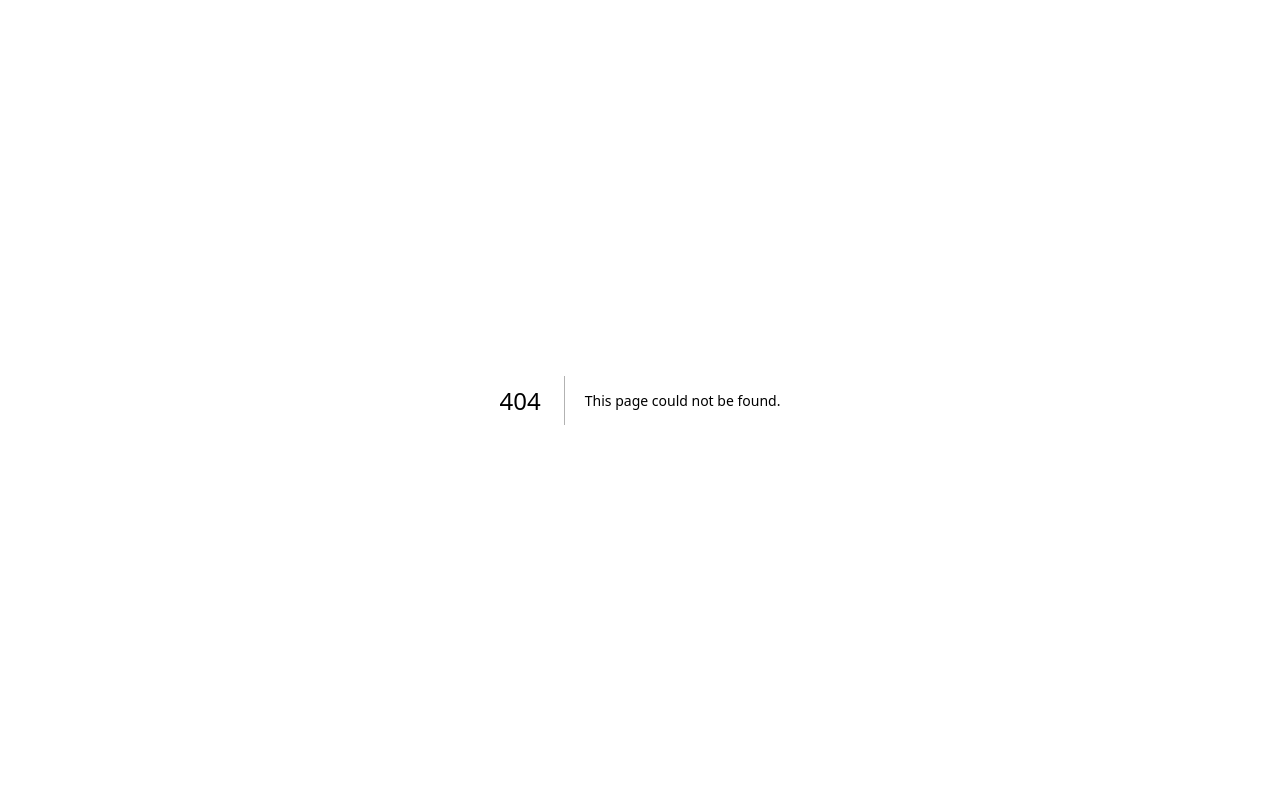
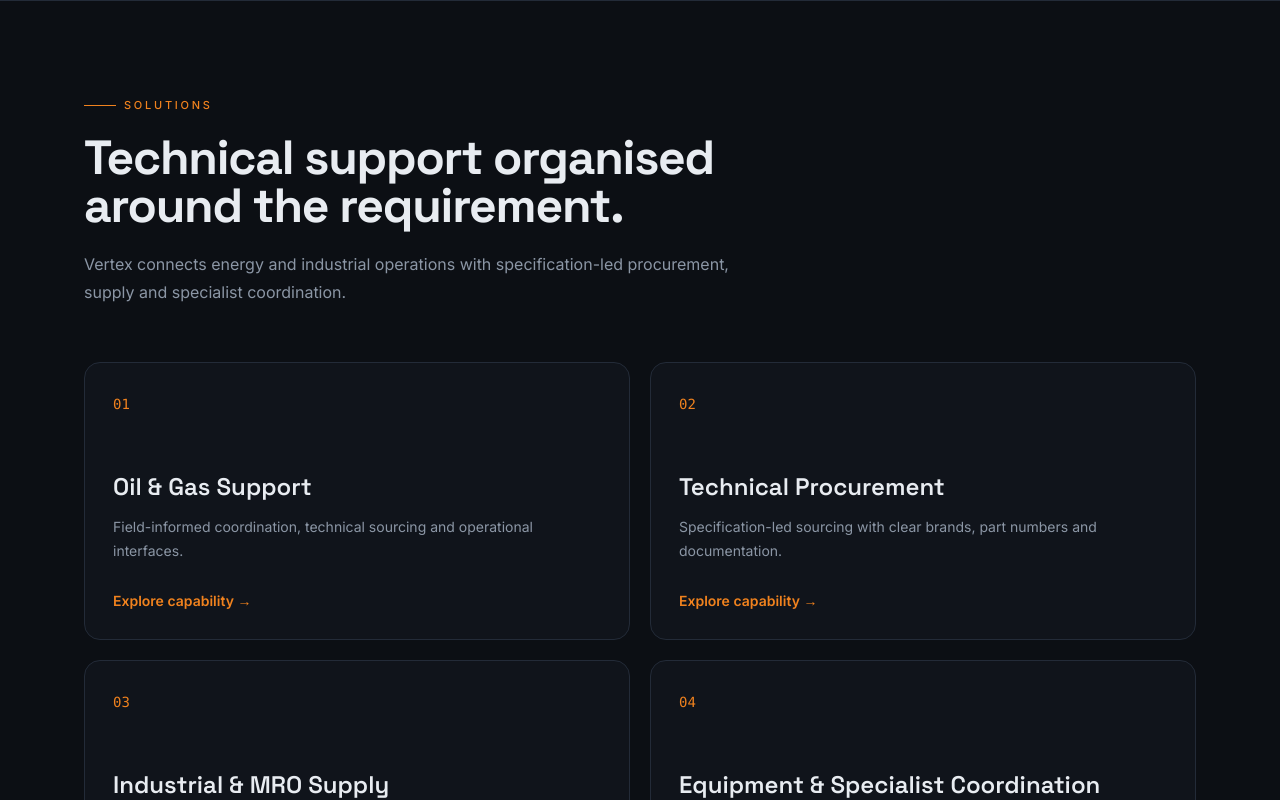
Before and after one commit to usmanzameer-35/Vertex, a Next.js app: page /solutions in a window 1280 px wide. Before the commit this address had no page. Shown: the top 800 px of the page. Built offline with nearby package versions, Linux system fonts and the light colour scheme.

Commit message:
add solutions industries process and RFQ platform

```diff
--- /dev/null
+++ b/app/api/rfq/route.ts
@@ -0,0 +1,2 @@
+import { NextResponse } from "next/server"
+export async function POST(request: Request) { const body = await request.json().catch(() => null); if (!body?.name || !body?.company || !body?.email || !body?.description) return NextResponse.json({ error: "Required fields missing" }, { status: 400 }); return NextResponse.json({ ok: true, delivery: "not-configured" }) }
--- /dev/null
+++ b/app/how-we-work/page.tsx
@@ -0,0 +1,4 @@
+import { SectionLabel } from "@/components/overview"
+import { process } from "@/data/site"
+export const metadata = { title: "How We Work" }
+export default function ProcessPage() { return <section id="process" className="border-t border-border/60 bg-surface/40"><div className="mx-auto max-w-6xl px-5 py-24"><SectionLabel>Execution</SectionLabel><h1 className="mt-5 max-w-3xl font-display text-5xl font-bold tracking-tight text-foreground">From requirement to handover.</h1><div className="mt-14 grid gap-4 md:grid-cols-5">{process.map(([number, title, text]) => <div className="rounded-xl border border-border bg-surface p-5" key={number}><span className="font-display text-3xl font-bold text-accent">{number}</span><h2 className="mt-10 font-semibold text-foreground">{title}</h2><p className="mt-3 text-sm leading-6 text-muted">{text}</p></div>)}</div><p className="mt-12 max-w-3xl text-xs leading-6 text-muted">These are operating principles and project-specific commitments; they are not presented as independent ISO certification unless such certification is formally obtained.</p></div></section> }
--- /dev/null
+++ b/app/industries/page.tsx
@@ -0,0 +1,4 @@
+import { SectionLabel } from "@/components/overview"
+import { industries } from "@/data/site"
+export const metadata = { title: "Industries" }
+export default function IndustriesPage() { return <section className="border-t border-border/60"><div className="mx-auto max-w-6xl px-5 py-24"><SectionLabel>Industries</SectionLabel><h1 className="mt-5 max-w-3xl font-display text-5xl font-bold tracking-tight text-foreground">Support for demanding operations.</h1><p className="mt-5 max-w-2xl text-base leading-7 text-muted">Industry context shapes specification, documentation, coordination and delivery.</p><div className="mt-14 grid gap-4 sm:grid-cols-2 lg:grid-cols-3">{industries.map((industry, index) => <div className="rounded-xl border border-border bg-surface p-6" key={industry}><span className="font-mono text-sm text-steel">0{index + 1}</span><h2 className="mt-12 font-display text-xl font-semibold text-foreground">{industry}</h2></div>)}</div><p className="mt-10 max-w-3xl border-l-2 border-accent/60 pl-4 text-sm leading-6 text-muted">Government and public-sector opportunities remain subject to applicable eligibility, vendor registration, tender and procurement requirements. Vertex does not claim approved-vendor status.</p></div></section> }
--- /dev/null
+++ b/app/rfq/page.tsx
@@ -0,0 +1,4 @@
+import { SectionLabel } from "@/components/overview"
+import { RFQForm } from "@/components/rfq-form"
+export const metadata = { title: "Send an RFQ" }
+export default function RFQPage() { return <section className="border-t border-border/60 bg-background"><div className="mx-auto max-w-6xl px-5 py-24"><SectionLabel>RFQ portal</SectionLabel><div className="mt-5 grid gap-12 lg:grid-cols-[.75fr_1.25fr] lg:items-start"><div><h1 className="max-w-xl font-display text-5xl font-bold tracking-tight text-foreground">Send the requirement as it exists.</h1><p className="mt-5 max-w-md text-base leading-7 text-muted">Include technical detail, quantities, location, documentation needs and required date where available.</p><p className="mt-8 border-l-2 border-accent/60 pl-4 text-sm leading-6 text-muted">This endpoint validates the payload but does not claim to send email or CRM submissions until an integration is configured.</p></div><RFQForm /></div></div></section> }
--- /dev/null
+++ b/app/solutions/page.tsx
@@ -0,0 +1,5 @@
+import Link from "next/link"
+import { SectionLabel } from "@/components/overview"
+import { capabilities } from "@/data/site"
+export const metadata = { title: "Solutions" }
+export default function SolutionsPage() { return <section className="border-t border-border/60 bg-surface/40"><div className="mx-auto max-w-6xl px-5 py-24"><SectionLabel>Solutions</SectionLabel><h1 className="mt-5 max-w-3xl font-display text-5xl font-bold tracking-tight text-foreground">Technical support organised around the requirement.</h1><p className="mt-5 max-w-2xl text-base leading-7 text-muted">Vertex connects energy and industrial operations with specification-led procurement, supply and specialist coordination.</p><div className="mt-14 grid gap-5 sm:grid-cols-2">{capabilities.map(([number, title, description, href]) => <Link className="group rounded-2xl border border-border bg-surface p-7 transition hover:border-accent/50" href={href} key={href}><span className="font-mono text-sm text-accent">{number}</span><h2 className="mt-14 font-display text-2xl font-semibold text-foreground">{title}</h2><p className="mt-3 text-sm leading-6 text-muted">{description}</p><span className="mt-7 block text-sm font-semibold text-accent">Explore capability →</span></Link>)}</div></div></section> }
--- /dev/null
+++ b/data/site.ts
@@ -0,0 +1,9 @@
+export const company = { name: "Vertex Energy & Industrial Solutions (Private) Limited", director: "Babar Ali Malik", phone: "+92 333 3933342", phoneHref: "tel:+923333933342", whatsappHref: "https://wa.me/923333933342", address: ["Plaza 32", "Office #2, 1st Floor", "Sector J Commercial", "DHA 2", "Islamabad 44000", "Pakistan"] }
+export const capabilities = [
+  ["01", "Oil & Gas Support", "Field-informed coordination, technical sourcing and operational interfaces.", "/solutions/oil-gas-support"],
+  ["02", "Technical Procurement", "Specification-led sourcing with clear brands, part numbers and documentation.", "/solutions/technical-procurement"],
+  ["03", "Industrial & MRO Supply", "Mechanical, electrical, safety and maintenance requirements through one interface.", "/solutions/industrial-mro"],
+  ["04", "Equipment & Specialist Coordination", "Appropriate third-party equipment and specialist capability against accepted scope.", "/solutions/equipment-specialist-services"],
+] as const
+export const process = [["01", "Understand", "Review requirement, location, quantities, drawings and service conditions."], ["02", "Define", "Confirm specification, scope, schedule, documentation and exclusions."], ["03", "Source & coordinate", "Align suppliers, specialists, equipment, site access, logistics and HSE requirements."], ["04", "Deliver & verify", "Check against accepted scope and coordinate corrective actions."], ["05", "Close out", "Provide agreed delivery notes, service records, warranty and handover information."]] as const
+export const industries = ["Oil & Gas", "Oilfield Service Companies", "EPC & Engineering", "Industrial & Manufacturing", "Workshops & Maintenance", "Commercial & Institutional Facilities", "Government & Public Sector"]
```
Also changed, not shown: components/rfq-form.tsx (added, +3 -0 lines).
